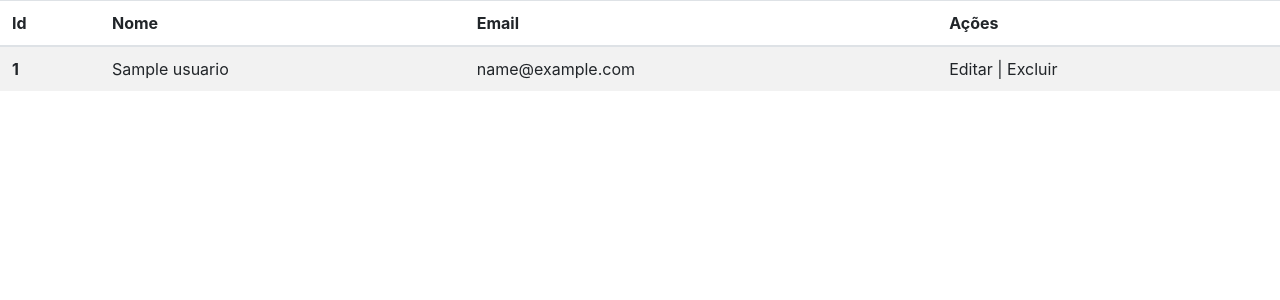
After one commit to jucabrera/PHPCurso, a PHP site: template view/lista-usuarios.phtml in a window 1280 px wide. The commit adds this page. Shown: the top 300 px of the page. Run offline with PHP 8.4, Linux system fonts and the light colour scheme; the template is opened without the code that fills it: most values are stand-ins (such as "Sample title", 1, 10 or a date in 2020); a stand-in replaces the project's code that opens the database connection.

Commit message:
listar usuarios

```diff
--- a/formulario_cadastro.php
+++ b/formulario_cadastro.php
@@ -15,8 +15,8 @@ if ($_POST) {
     $nome = ($_POST['nome']) ?? '';
     $email = ($_POST['email']) ?? '';
     $senha = ($_POST['senha']) ?? '';
-
-    if(validarCampos() and validarSenha() and validarArquivoEnviado()){
+//     and validarArquivoEnviado()
+    if(validarCampos() and validarSenha() ){
         inserirUsuario($nome, $email, $senha);
     }
 
--- /dev/null
+++ b/view/lista-usuarios.phtml
@@ -0,0 +1,28 @@
+<link rel="stylesheet" href="https://stackpath.bootstrapcdn.com/bootstrap/4.3.1/css/bootstrap.min.css" integrity="sha384-ggOyR0iXCbMQv3Xipma34MD+dH/1fQ784/j6cY/iJTQUOhcWr7x9JvoRxT2MZw1T" crossorigin="anonymous">
+<script src="https://code.jquery.com/jquery-3.3.1.slim.min.js" integrity="sha384-q8i/X+965DzO0rT7abK41JStQIAqVgRVzpbzo5smXKp4YfRvH+8abtTE1Pi6jizo" crossorigin="anonymous"></script>
+<script src="https://cdnjs.cloudflare.com/ajax/libs/popper.js/1.14.7/umd/popper.min.js" integrity="sha384-UO2eT0CpHqdSJQ6hJty5KVphtPhzWj9WO1clHTMGa3JDZwrnQq4sF86dIHNDz0W1" crossorigin="anonymous"></script>
+<script src="https://stackpath.bootstrapcdn.com/bootstrap/4.3.1/js/bootstrap.min.js" integrity="sha384-JjSmVgyd0p3pXB1rRibZUAYoIIy6OrQ6VrjIEaFf/nJGzIxFDsf4x0xIM+B07jRM" crossorigin="anonymous"></script>
+<table class="table table-striped">
+  <thead>
+    <tr>
+      <th scope="col">Id</th>
+      <th scope="col">Nome</th>
+      <th scope="col">Email</th>
+      <th scope="col">Ações</th>
+    </tr>
+  </thead>
+  <tbody>
+<?php
+foreach ($usuarios as $usuario):
+?>
+    <tr>
+      <th scope="row"><?=$usuario['id']?></th>
+      <td><?=$usuario['nome']?></td>
+      <td><?=$usuario['email']?></td>
+      <td>Editar | Excluir</td>
+    </tr>
+<?php
+endforeach;
+?>
+  </tbody>
+</table>
```
Also changed, not shown: funcoes/db.php (+31 -0 lines), lista_usuarios.php (added, +7 -0 lines).
